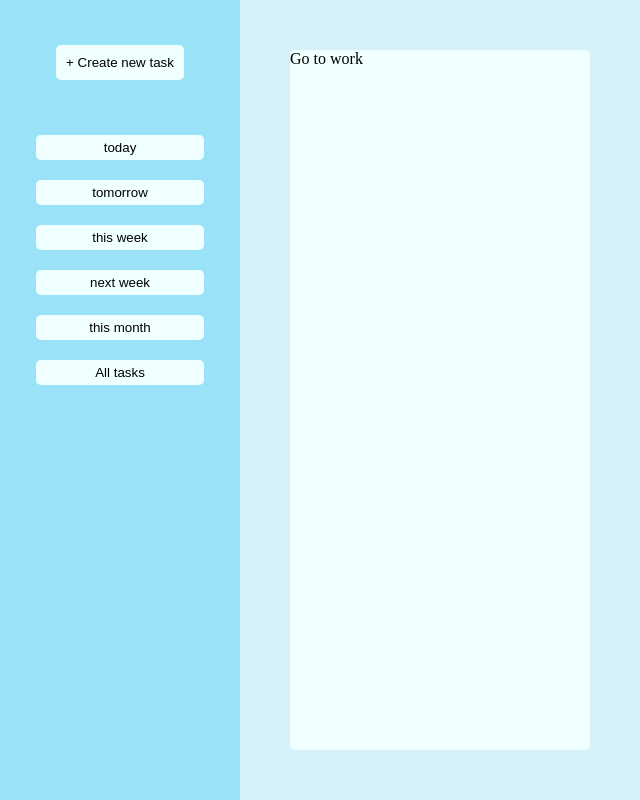
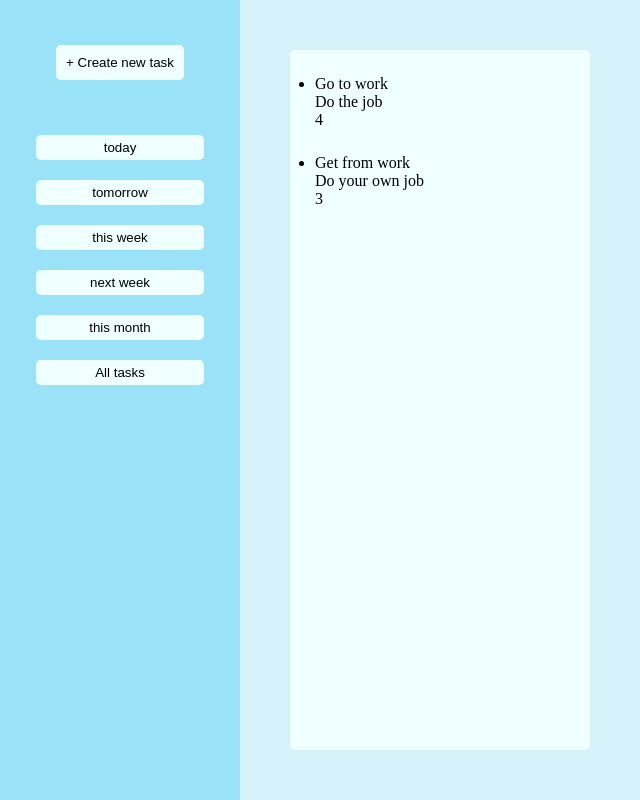
Before and after one commit to Zaltman/Todo-list, a website built with webpack: page dist/index.html in a window 1280 px wide. Shown: the whole page, without its empty margins (0-640 px from the left). Built offline with nearby package versions, Linux system fonts and the light colour scheme.

Commit message:
Further todo list render development.

```diff
--- a/src/index.js
+++ b/src/index.js
@@ -1,11 +1,12 @@
 import './style.css';
 import { domComponentNameClass } from './dom.js';
 import { todoArray } from './todo';
+import { domObj } from './dom.js';
 
 (function pageLoad() {
   document.querySelector('body').appendChild(domComponentNameClass('aside'));
   document.querySelector('body').appendChild(domComponentNameClass('content'));
-
+})();
 (function sidebarLoad() {
   document
     .querySelector('aside')
@@ -42,16 +43,32 @@ import { todoArray } from './todo';
     .appendChild(domComponentNameClass('button', 'taskList')).textContent =
     'All tasks';
 })();
-
 (function contentLoad() {
   document
     .querySelector('content')
-      .appendChild(domComponentNameClass('div', 'taskContainer'));
+    .appendChild(domComponentNameClass('ul', 'taskContainer'));
+})();
 (function taskcontainerLoad() {
+  for (let i = 0; i < todoArray.length; i++) {
     document
       .querySelector('.taskContainer')
-        .appendChild(domComponentNameClass('div', 'task')).textContent =
-        todoArray[0].title;
+      .appendChild(
+        domComponentNameClass('li', 'oneTaskContainer')
+      ).dataset.index = i;
+    document
+      .querySelector('.taskContainer')
+      .lastElementChild.appendChild(
+        domComponentNameClass('div', 'taskN')
+      ).textContent = todoArray[i].title;
+    document
+      .querySelector('.taskContainer')
+      .lastElementChild.appendChild(
+        domComponentNameClass('div', 'taskD')
+      ).textContent = todoArray[i].description;
+    document
+      .querySelector('.taskContainer')
+      .lastElementChild.appendChild(
+        domComponentNameClass('div', 'taskP')
+      ).textContent = todoArray[i].priority;
+  }
 })();
-  })();
-})();
--- a/src/style.css
+++ b/src/style.css
@@ -59,3 +59,7 @@ button:hover {
   background-color: azure;
   border-radius: 5px;
 }
+
+.oneTaskContainer {
+  margin: 25px;
+}
```
Also changed, not shown: dist/index.bundle.js. Lines whose indentation alone changed are shown as unchanged.
